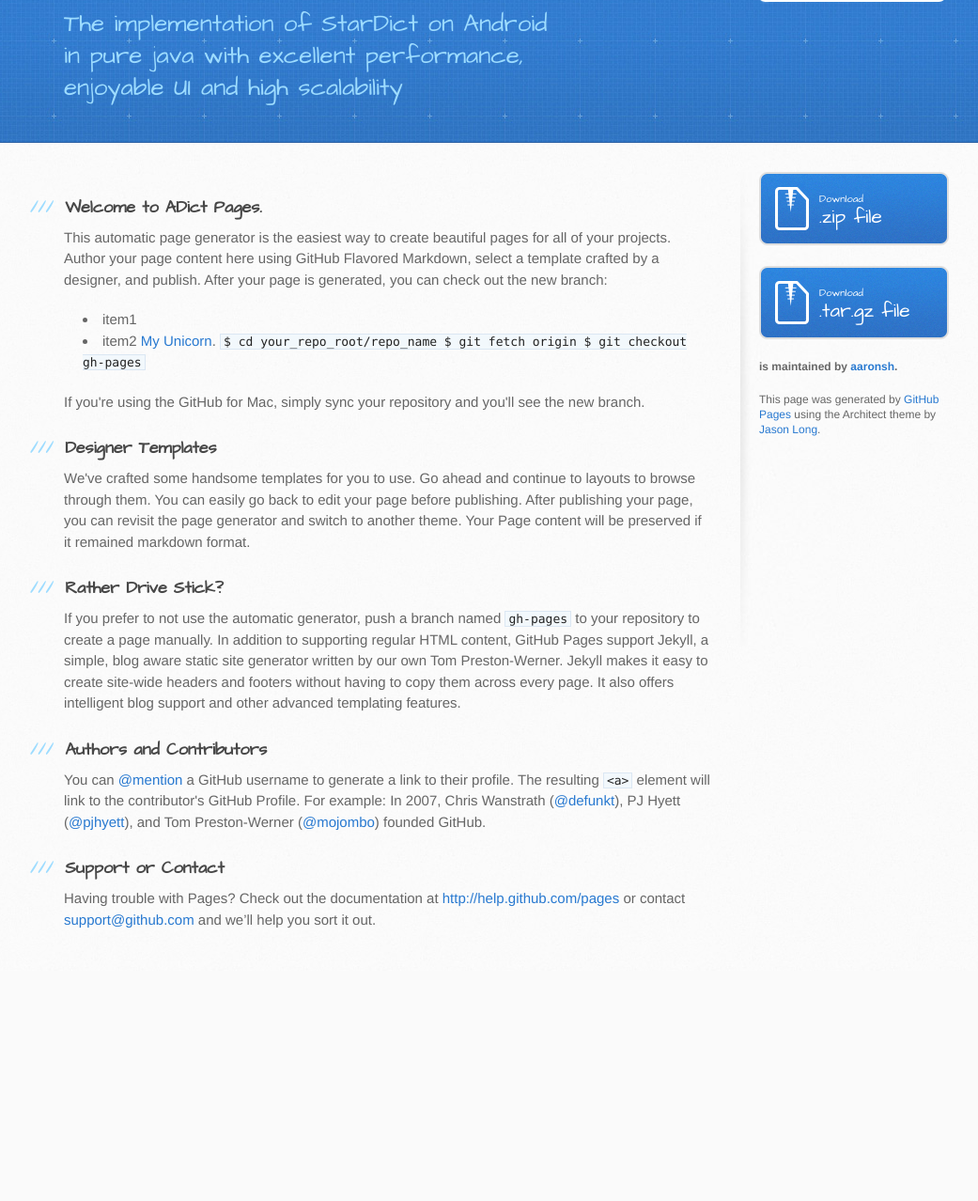
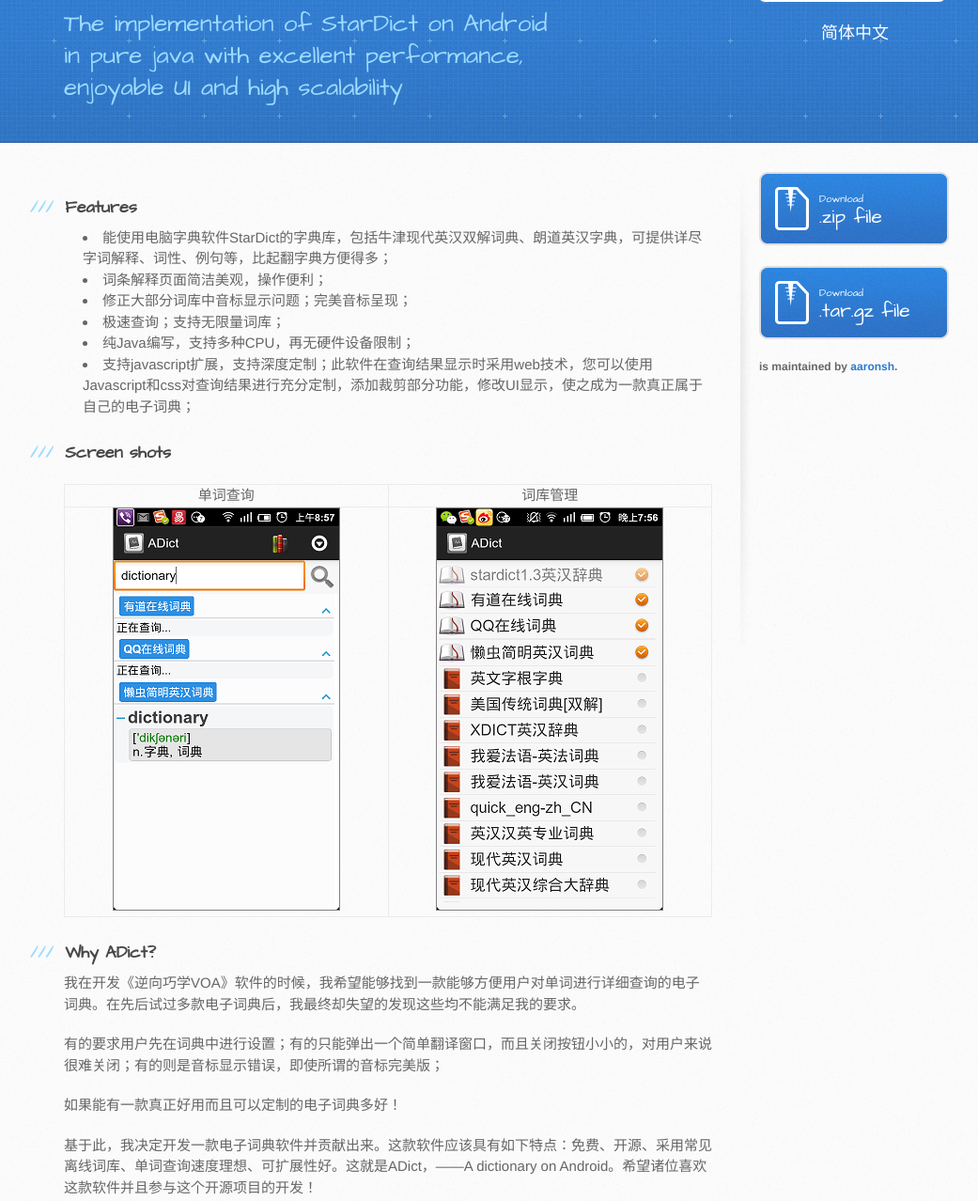
Before and after one commit to aaronsh/ADict, a plain HTML site: page index.html in a window 1280 px wide. Shown: the part 117-1395 px from the top of the page at 94% size, without its empty margins (102-1143 px from the left). Before the commit the page ends 1150 px from the top, so only its background shows below. Drawn offline with Linux system fonts and the light colour scheme.

Commit message:
add link to index.html

```diff
--- a/index.html
+++ b/index.html
@@ -14,6 +14,51 @@
     <![endif]-->
 
     <title>Adict by aaronsh</title>
+    <script  type="text/javascript">
+      var AniFrame = [{ImgId:'img1',FrameIndex:0,Frames:['images/screenshot_1_1.png','images/screenshot_1_2.png',
+        'images/screenshot_1_3.png','images/screenshot_1_4.png','images/screenshot_1_5.png','images/screenshot_1_6.png',
+        'images/screenshot_1_7.png','images/screenshot_1_8.png','images/screenshot_1_9.png','images/screenshot_1_10.png',
+        'images/screenshot_1_10.png','images/screenshot_1_10.png','images/screenshot_1_11.png','images/screenshot_1_11.png',
+        'images/screenshot_1_11.png','images/screenshot_1_12.png','images/screenshot_1_12.png','images/screenshot_1_12.png','images/screenshot_1_13.png',
+        'images/screenshot_1_13.png','images/screenshot_1_13.png','images/screenshot_1_13.png','images/screenshot_1_13.png']},
+        {ImgId:'img2',FrameIndex:0,Frames:[
+          'images/screenshot_2_1.png',
+          'images/screenshot_2_2.png',
+          'images/screenshot_2_3.png',
+          'images/screenshot_2_4.png',
+          'images/screenshot_2_5.png',
+          'images/screenshot_2_6.png',
+          'images/screenshot_2_7.png',
+          'images/screenshot_2_8.png',
+          'images/screenshot_2_9.png',
+          'images/screenshot_2_10.png',
+          'images/screenshot_2_11.png',
+          'images/screenshot_2_12.png',
+          'images/screenshot_2_13.png',
+          'images/screenshot_2_13.png',
+          'images/screenshot_2_13.png',
+          'images/screenshot_2_13.png']}];
+      function updateAniFrame(){
+        //console.log('updateAniFrame');
+        //alert('updateAniFrame');
+        for(var i=0;i<AniFrame.length;i++){
+          var Frame = AniFrame[i];
+          var index = Frame.FrameIndex+1;
+          if( index >= Frame.Frames.length){
+            index = 0;
+          }
+          var e = document.getElementById(Frame.ImgId);
+          if(e.getAttribute('src') != Frame.Frames[index] ){
+            e.setAttribute('src', Frame.Frames[index]);
+          }
+          Frame.FrameIndex = index;
+        }
+        setTimeout(updateAniFrame, 500)
+      }
+      onload = function(){
+        setTimeout(updateAniFrame,500);
+      }
+    </script>
   </head>
 
   <body>
@@ -21,6 +66,9 @@
       <div class="inner">
         <h1>Adict</h1>
         <h2>The implementation of StarDict on Android in pure java with excellent performance, enjoyable UI and high scalability</h2>
+        <div class="language">
+          <a href="https://github.com/aaronsh/ADict/index_zh-CN.html">简体中文</a>
+        </div>
         <a href="https://github.com/aaronsh/ADict" class="button"><small>View project on</small>GitHub</a>
       </div>
     </header>
@@ -29,41 +77,92 @@
       <div class="inner clearfix">
         <section id="main-content">
           <h3>
-<a name="welcome-to-adict-pages" class="anchor" href="#welcome-to-adict-pages"><span class="octicon octicon-link"></span></a>Welcome to ADict Pages.</h3>
-
-<p>This automatic page generator is the easiest way to create beautiful pages for all of your projects. Author your page content here using GitHub Flavored Markdown, select a template crafted by a designer, and publish. After your page is generated, you can check out the new branch:</p>
-
+<a name="welcome-to-adict-pages" class="anchor" href="#welcome-to-adict-pages"><span class="octicon octicon-link"></span></a>
+Features
+          </h3>
           <ul>
-<li>item1</li>
-<li>item2
-<a href="http://github.com/unicorn.png">My Unicorn</a>.
-<code>
-$ cd your_repo_root/repo_name
-$ git fetch origin
-$ git checkout gh-pages
-</code>
+            <li>
+能使用电脑字典软件StarDict的字典库，包括牛津现代英汉双解词典、朗道英汉字典，可提供详尽字词解释、词性、例句等，比起翻字典方便得多；
             </li>
-</ul><p>If you're using the GitHub for Mac, simply sync your repository and you'll see the new branch.</p>
-
+            <li>
+词条解释页面简洁美观，操作便利；
+            </li>
+            <li>
+修正大部分词库中音标显示问题；完美音标呈现；
+            </li>
+            <li>
+极速查询；支持无限量词库；
+            </li>
+            <li>
+纯Java编写，支持多种CPU，再无硬件设备限制；
+            </li>
+            <li>
+支持javascript扩展，支持深度定制；此软件在查询结果显示时采用web技术，您可以使用Javascript和css对查询结果进行充分定制，添加裁剪部分功能，修改UI显示，使之成为一款真正属于自己的电子词典；
+            </li>
+          </ul>
           <h3>
-<a name="designer-templates" class="anchor" href="#designer-templates"><span class="octicon octicon-link"></span></a>Designer Templates</h3>
-
-<p>We've crafted some handsome templates for you to use. Go ahead and continue to layouts to browse through them. You can easily go back to edit your page before publishing. After publishing your page, you can revisit the page generator and switch to another theme. Your Page content will be preserved if it remained markdown format.</p>
-
+<a name="designer-templates" class="anchor" href="#designer-templates"><span class="octicon octicon-link"></span></a>
+Screen shots
+          </h3>
+            <p>
+              <table border="0">
+                <tr><td>单词查询</td><td>词库管理</td></tr>
+                <tr>
+                  <td><img id='img1' src='images/screenshot_1_1.png' class="screenshot"></img></td>
+                  <td><img id='img2' src='images/screenshot_1_1.png' class="screenshot"></img></td>
+                </tr>
+              </table>
+            </p>
           <h3>
-<a name="rather-drive-stick" class="anchor" href="#rather-drive-stick"><span class="octicon octicon-link"></span></a>Rather Drive Stick?</h3>
-
-<p>If you prefer to not use the automatic generator, push a branch named <code>gh-pages</code> to your repository to create a page manually. In addition to supporting regular HTML content, GitHub Pages support Jekyll, a simple, blog aware static site generator written by our own Tom Preston-Werner. Jekyll makes it easy to create site-wide headers and footers without having to copy them across every page. It also offers intelligent blog support and other advanced templating features.</p>
-
+<a name="rather-drive-stick" class="anchor" href="#rather-drive-stick"><span class="octicon octicon-link"></span></a>
+Why ADict?
+          </h3>
+            <p>
+我在开发《逆向巧学VOA》软件的时候，我希望能够找到一款能够方便用户对单词进行详细查询的电子词典。在先后试过多款电子词典后，我最终却失望的发现这些均不能满足我的要求。
+            </p>
+            <p>
+有的要求用户先在词典中进行设置；有的只能弹出一个简单翻译窗口，而且关闭按钮小小的，对用户来说很难关闭；有的则是音标显示错误，即使所谓的音标完美版；
+            </p><p>
+如果能有一款真正好用而且可以定制的电子词典多好！
+            </p><p>
+基于此，我决定开发一款电子词典软件并贡献出来。这款软件应该具有如下特点：免费、开源、采用常见离线词库、单词查询速度理想、可扩展性好。这就是ADict，——A dictionary on Android。希望诸位喜欢这款软件并且参与这个开源项目的开发！
+            </p>
           <h3>
-<a name="authors-and-contributors" class="anchor" href="#authors-and-contributors"><span class="octicon octicon-link"></span></a>Authors and Contributors</h3>
-
-<p>You can <a href="https://github.com/blog/821" class="user-mention">@mention</a> a GitHub username to generate a link to their profile. The resulting <code>&lt;a&gt;</code> element will link to the contributor's GitHub Profile. For example: In 2007, Chris Wanstrath (<a href="https://github.com/defunkt" class="user-mention">@defunkt</a>), PJ Hyett (<a href="https://github.com/pjhyett" class="user-mention">@pjhyett</a>), and Tom Preston-Werner (<a href="https://github.com/mojombo" class="user-mention">@mojombo</a>) founded GitHub.</p>
-
+<a name="designer-templates" class="anchor" href="#designer-templates"><span class="octicon octicon-link"></span></a>
+Our Goals
+          </h3>
+            <p>
+我希望ADict能够成为Android开源软件中一款代表软件，能够代表中国开源软件力量。
+            </p>
           <h3>
-<a name="support-or-contact" class="anchor" href="#support-or-contact"><span class="octicon octicon-link"></span></a>Support or Contact</h3>
-
-<p>Having trouble with Pages? Check out the documentation at <a href="http://help.github.com/pages">http://help.github.com/pages</a> or contact <a href="mailto:support@github.com">support@github.com</a> and we’ll help you sort it out.</p>
+<a name="designer-templates" class="anchor" href="#designer-templates"><span class="octicon octicon-link"></span></a>
+Join us
+          </h3>
+            <p>
+首先感谢您来到ADict网站！
+            </p><p>
+这个项目目前由我个人维护开发。我希望能有更多的人参与进来！这个项目目前需要下列开发人员：Web前端开发人员、UI开发人员、Android开发人员、软件测试人员。如果您有兴趣参与这个项目，请给我发Email。我会很期待您的参与。
+            </p><p>
+您也可以将软件使用过程中的问题和建议通过Email发给我。您的问题和建议也是参与项目的一种形式，对这个项目也是非常宝贵的。
+            </p>
+          <h3>
+<a name="authors-and-contributors" class="anchor" href="#authors-and-contributors"><span class="octicon octicon-link"></span></a>
+About me
+          </h3>
+            <p>
+作者具有多年的软件开发经验，精通C、C++、Java、Python、PHP、Javascript等多门语言，精通Android软件开发、PHP网站开发。作者目前从事android自动化测试的研究。
+            </p>
+          <h3>
+<a name="support-or-contact" class="anchor" href="#support-or-contact"><span class="octicon octicon-link"></span></a>
+Contact me
+          </h3>
+            <p><a href="mailto:rib.liu@qq.com">rib.liu@qq.com</a></p>
+          <h3>
+            <a name="support-or-contact" class="anchor" href="#support-or-contact"><span class="octicon octicon-link"></span></a>Thanks
+          </h3>
+            <p>感谢下列开源项目及开发人员！</p>
+            <p><a href="http://zhanweiwu.github.io/">芒果词典</a><br/><a href="http://zhanweiwu.github.io/">芒果词典</a><br/>
+            </p>
         </section>
 
         <aside id="sidebar">
@@ -77,8 +176,9 @@ $ git checkout gh-pages
           </a>
 
           <p class="repo-owner"><a href="https://github.com/aaronsh/ADict"></a> is maintained by <a href="https://github.com/aaronsh">aaronsh</a>.</p>
-
+<!--
           <p>This page was generated by <a href="pages.github.com">GitHub Pages</a> using the Architect theme by <a href="https://twitter.com/jasonlong">Jason Long</a>.</p>
+-->
         </aside>
       </div>
     </div>
```
Lines whose indentation alone changed are shown as unchanged.
